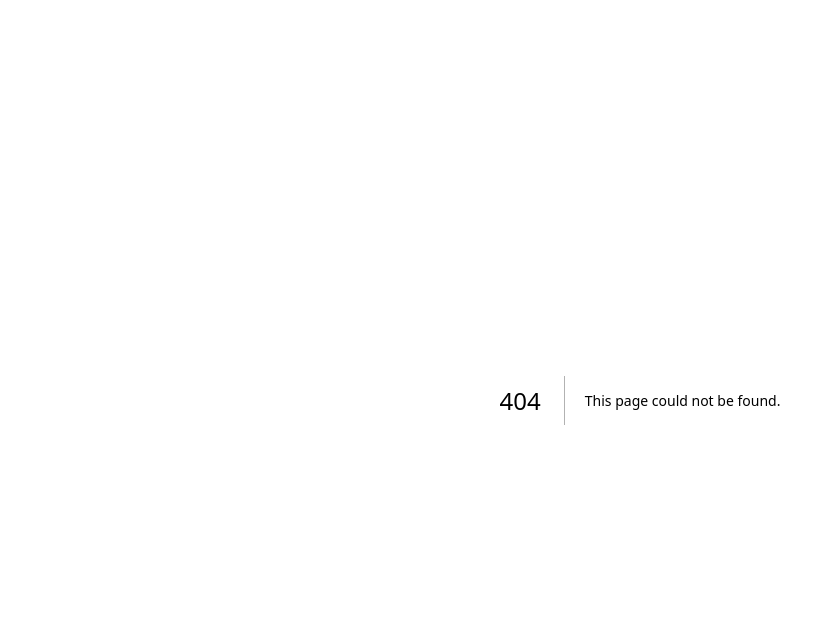
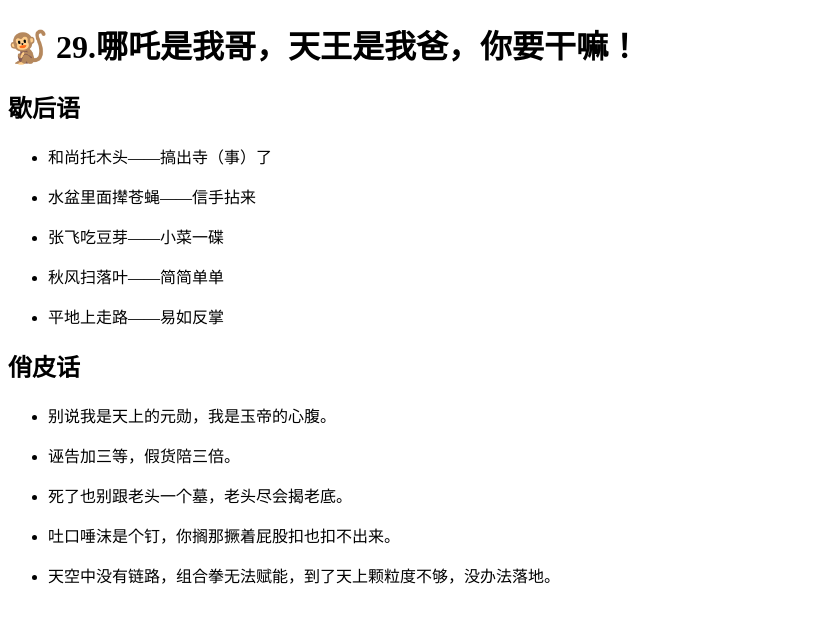
Before and after one commit to eddiehe99/bannatienet, a Next.js app: page /journey-to-the-west/monkey-29 in a window 1280 px wide. Before the commit this address had no page. Shown: the top 622 px of the page, without its empty margins (0-834 px from the left). Built offline with nearby package versions, Linux system fonts and the light colour scheme.

Commit message:
feat: add journey-to-the-west monkey-29

```diff
--- a/src/pages/journey-to-the-west/_meta.js
+++ b/src/pages/journey-to-the-west/_meta.js
@@ -1,6 +1,7 @@
 /* eslint-disable prettier/prettier */
 /* eslint-disable import/no-anonymous-default-export */
 export default {
+    'monkey-29': '🐒 29',
     'monkey-27': '🐒 27',
     'monkey-26': '🐒 26',
     'monkey-24': '🐒 24',
--- /dev/null
+++ b/src/pages/journey-to-the-west/monkey-29.mdx
@@ -0,0 +1,25 @@
+# 🐒 29.哪吒是我哥，天王是我爸，你要干嘛！
+
+## 歇后语
+
+- 和尚托木头——搞出寺（事）了
+
+- 水盆里面撵苍蝇——信手拈来
+
+- 张飞吃豆芽——小菜一碟
+
+- 秋风扫落叶——简简单单
+
+- 平地上走路——易如反掌
+
+## 俏皮话
+
+- 别说我是天上的元勋，我是玉帝的心腹。
+
+- 诬告加三等，假货陪三倍。
+
+- 死了也别跟老头一个墓，老头尽会揭老底。
+
+- 吐口唾沫是个钉，你搁那撅着屁股扣也扣不出来。
+
+- 天空中没有链路，组合拳无法赋能，到了天上颗粒度不够，没办法落地。
```
